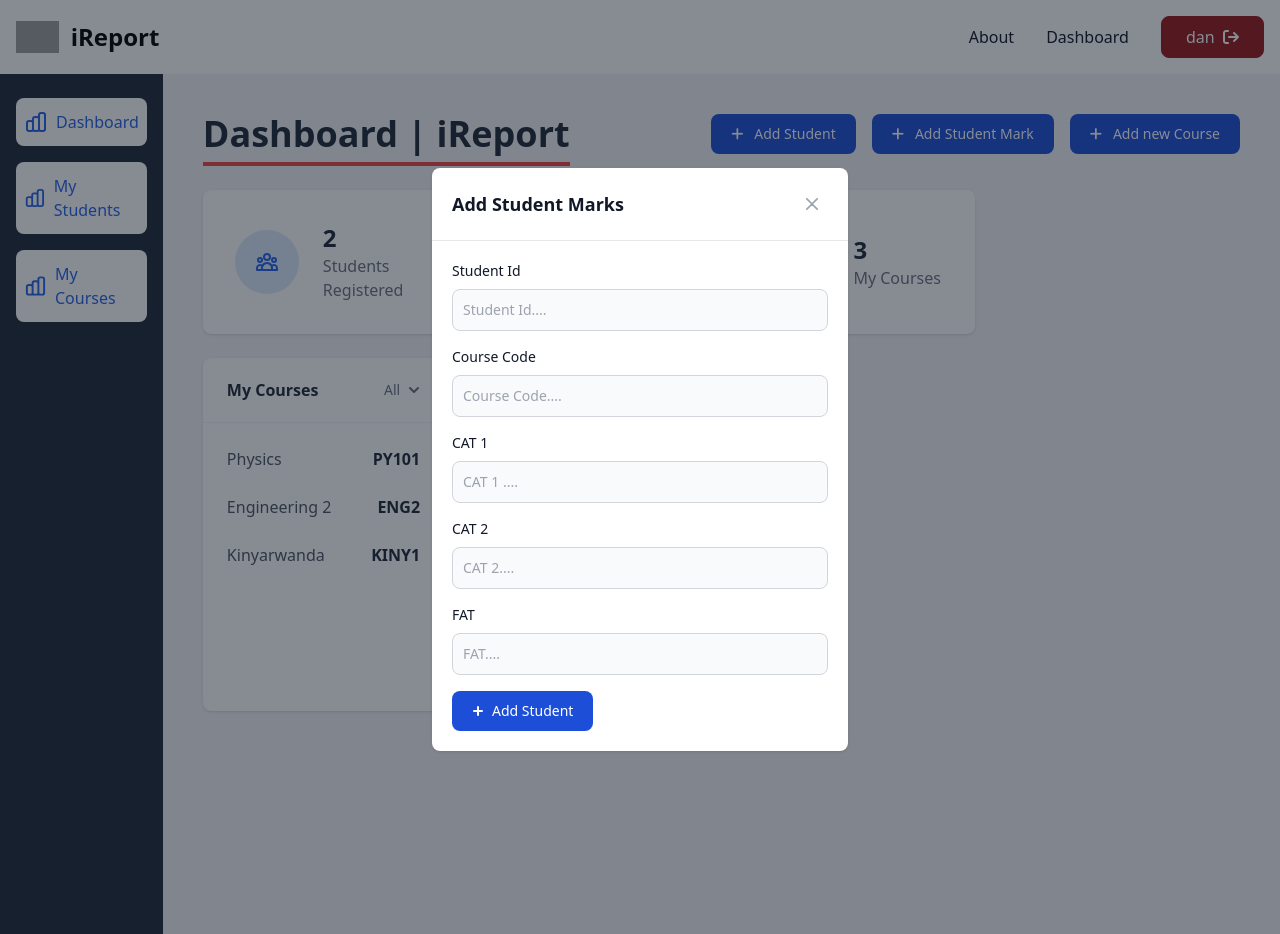
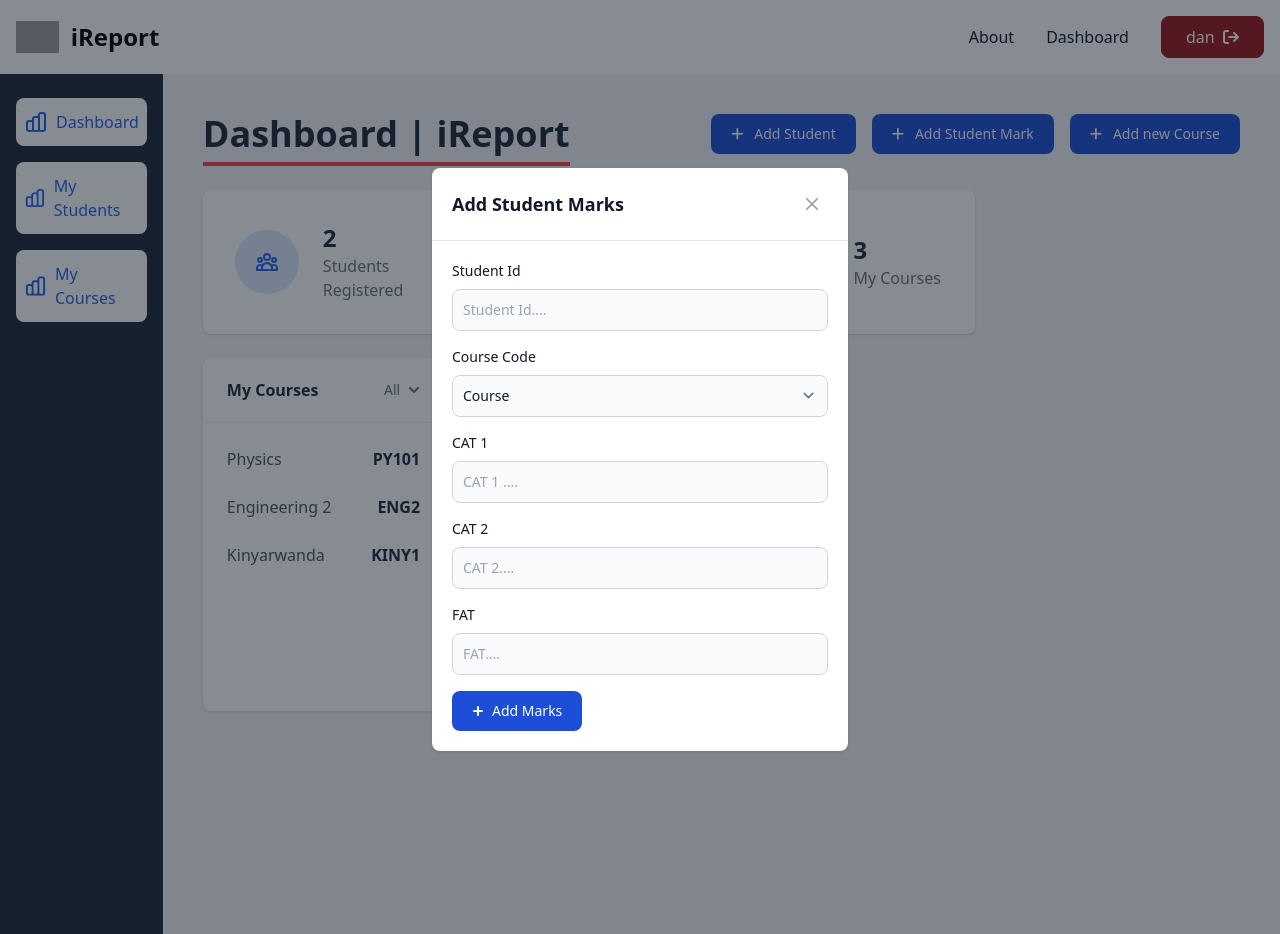
Before and after one commit to iAmNsengi/iReport, a Django app: page /dashboard/ in a window 1280 px wide, after a click on "Add Student Mark". Run offline with Django 5.2, Linux system fonts and the light colour scheme; a user stored in the database is signed in; data comes from the database, SQL or seed files in the repository; some libraries are stand-ins or nearby versions; grey boxes are pictures that could not be loaded.

Commit message:
fix: add student marks

```diff
--- a/MainApp/templates/addClassModal.html
+++ b/MainApp/templates/addClassModal.html
@@ -41,7 +41,7 @@
         </button>
       </div>
       <!-- Modal body -->
-      <form method="POST" class="p-4 md:p-5">
+      <form method="POST" class="p-4 md:p-5" action="">
         {% csrf_token %}
         <div class="grid gap-4 mb-4 grid-cols-2">
           <div class="col-span-2">
@@ -65,14 +65,17 @@
               class="block mb-2 text-sm font-medium text-gray-900 dark:text-white"
               >Course Code</label
             >
-            <input
-              type="text"
-              name="name"
-              id="name"
-              class="bg-gray-50 border border-gray-300 text-gray-900 text-sm rounded-lg focus:ring-primary-600 focus:border-primary-600 block w-full p-2.5 dark:bg-gray-600 dark:border-gray-500 dark:placeholder-gray-400 dark:text-white dark:focus:ring-primary-500 dark:focus:border-primary-500"
-              placeholder="Course Code...."
-              required=""
-            />
+            <select
+              id="course"
+              name="course"
+              class="bg-gray-50 border border-gray-300 text-gray-900 text-sm rounded-lg focus:ring-primary-500 focus:border-primary-500 block w-full p-2.5 dark:bg-gray-600 dark:border-gray-500 dark:placeholder-gray-400 dark:text-white dark:focus:ring-primary-500 dark:focus:border-primary-500"
+            >
+              <option selected="">Course</option>
+              {% for course in my_courses %}
+
+              <option value="{{course.code}}">{{course.code}}</option>
+              {% endfor %}
+            </select>
           </div>
           <div class="col-span-2">
             <label
@@ -136,7 +139,7 @@
               clip-rule="evenodd"
             ></path>
           </svg>
-          Add Student
+          Add Marks
         </button>
       </form>
     </div>
```
